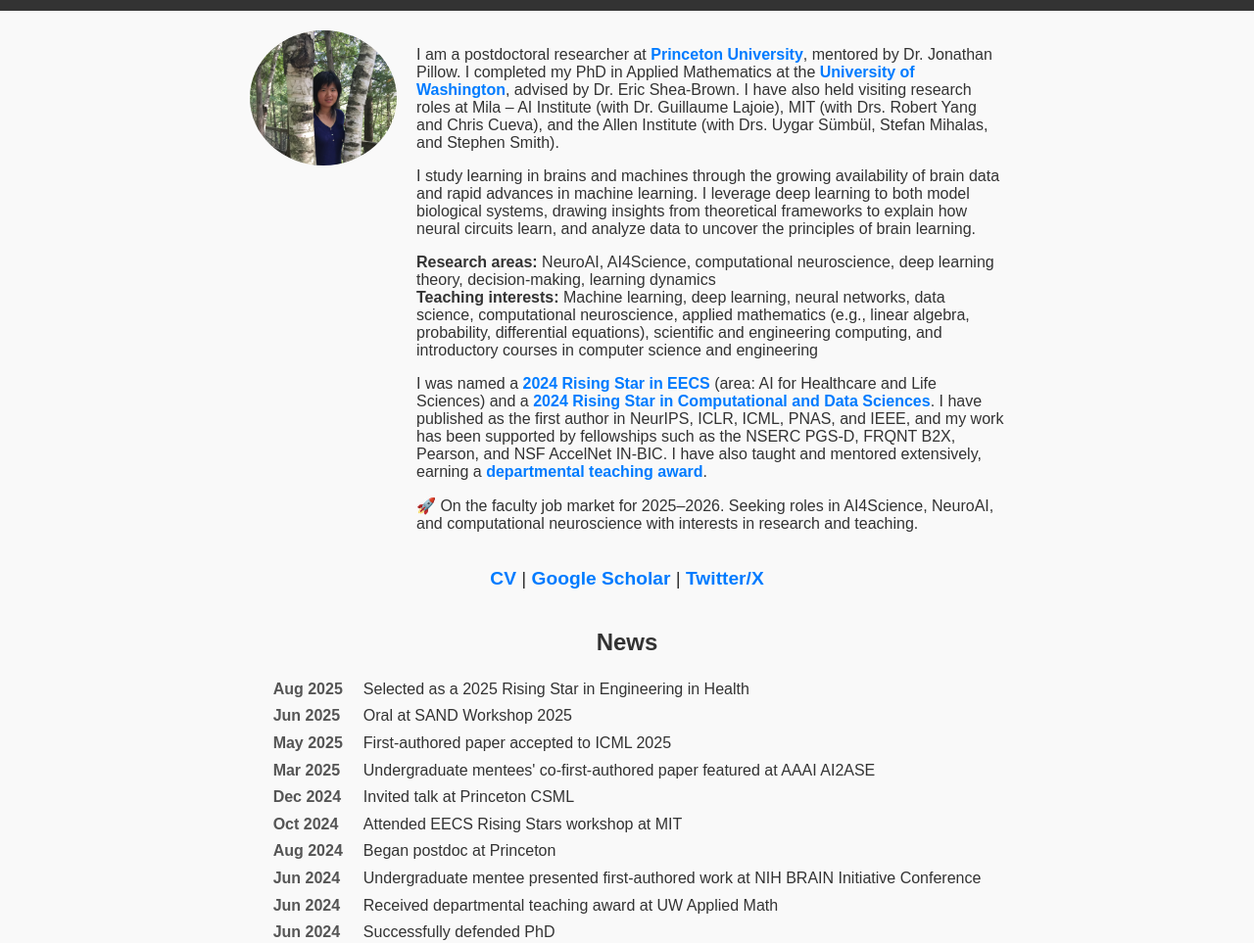
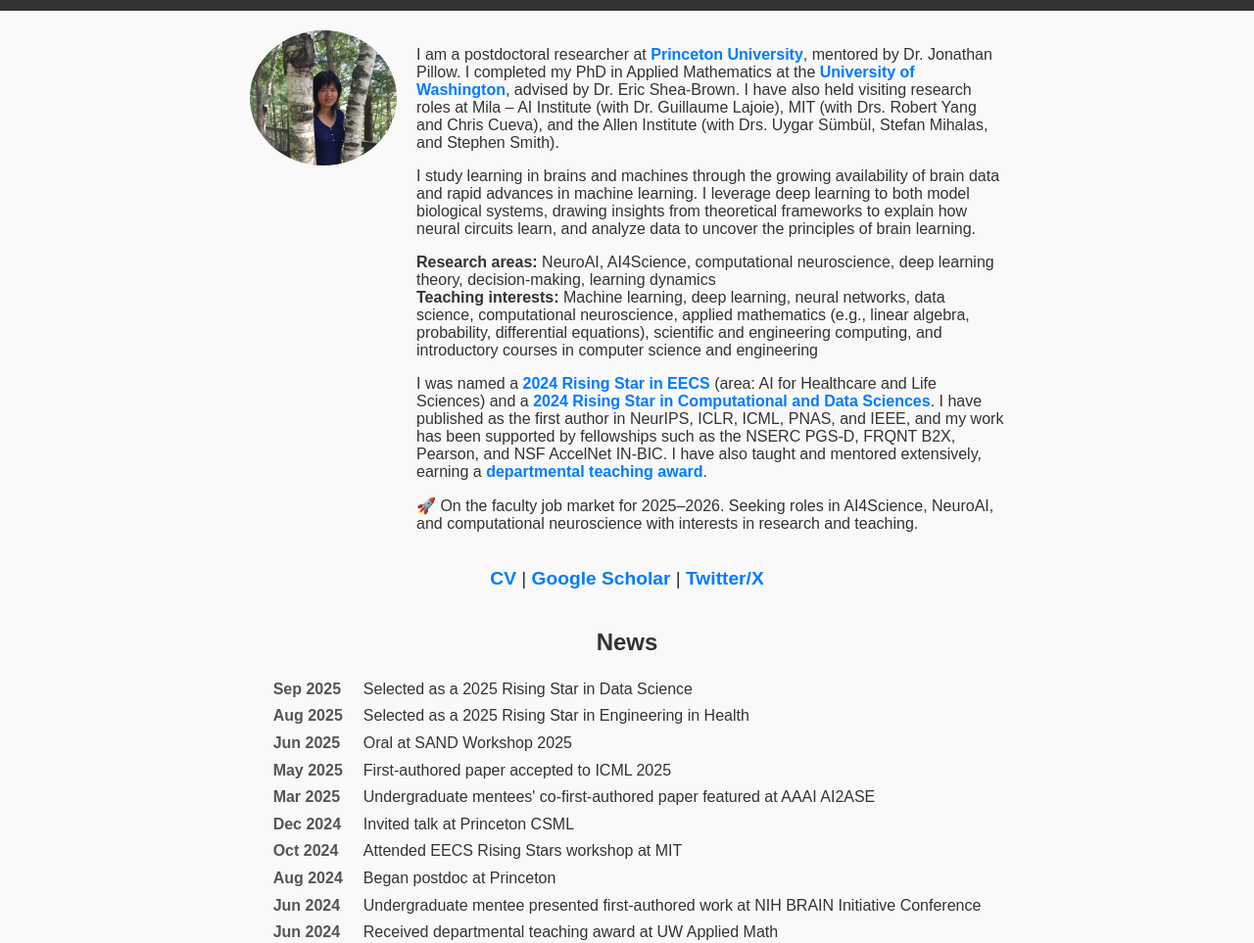
Before and after one commit to Helena-Yuhan-Liu/Helena-Yuhan-Liu.github.io, a plain HTML site: page index.html in a window 1280 px wide. Shown: the part 89-1052 px from the top of the page at 98% size. Drawn offline with Linux system fonts and the light colour scheme.

Commit message:
news update

```diff
--- a/index.html
+++ b/index.html
@@ -92,6 +92,7 @@
 <section class="news">
   <h2>News</h2>
   <table style="text-align: left; max-width: 800px; margin: 0 auto; line-height: 1.6; font-size: 1em; border-spacing: 0;">
+    <tr><td style="padding-right: 20px;"><strong>Sep 2025</strong></td><td>Selected as a 2025 Rising Star in Data Science</td></tr>
     <tr><td style="padding-right: 20px;"><strong>Aug 2025</strong></td><td>Selected as a 2025 Rising Star in Engineering in Health</td></tr>
     <tr><td style="padding-right: 20px;"><strong>Jun 2025</strong></td><td>Oral at SAND Workshop 2025</td></tr>
     <tr><td style="padding-right: 20px;"><strong>May 2025</strong></td><td>First-authored paper accepted to ICML 2025</td></tr>
```
